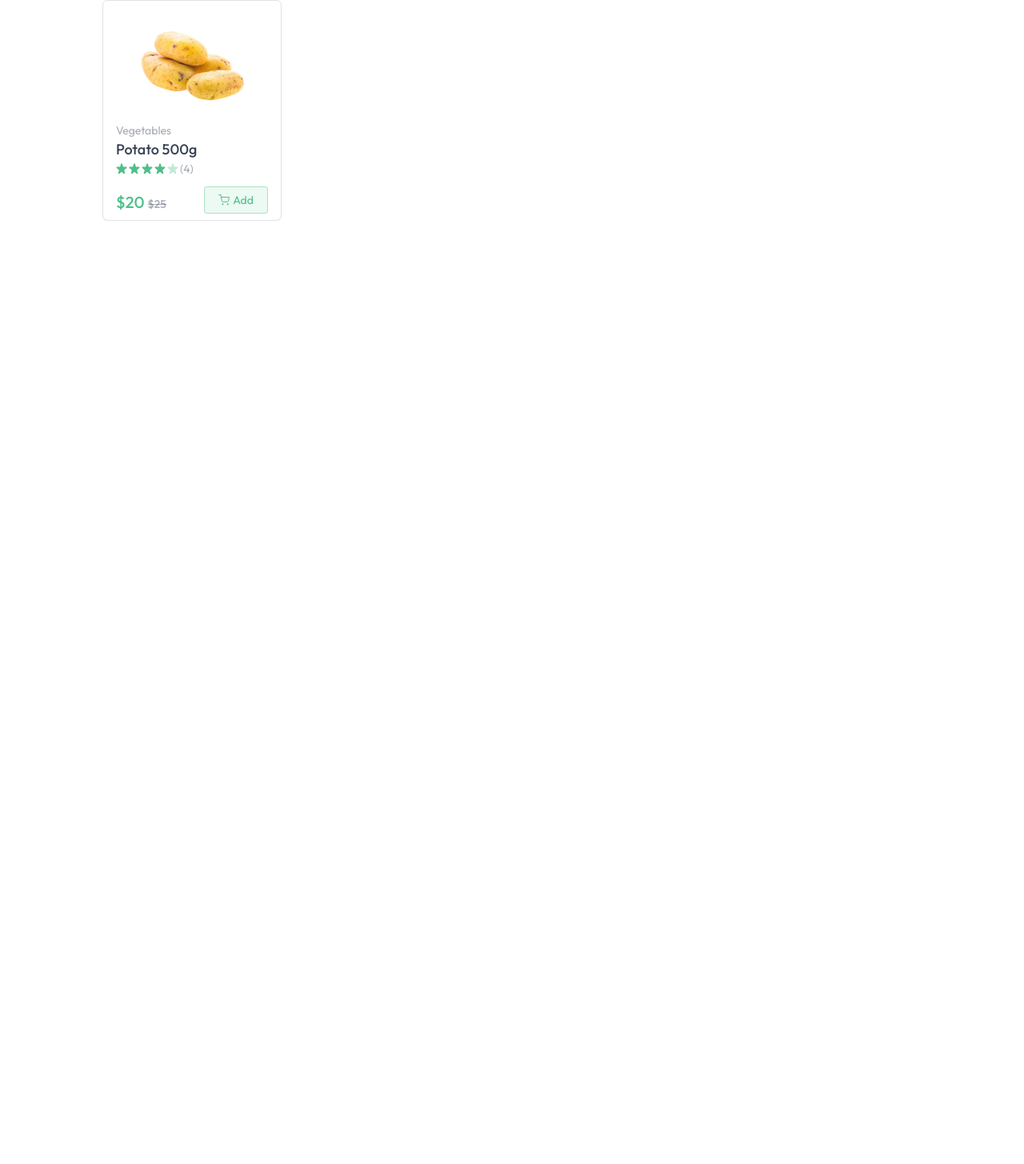
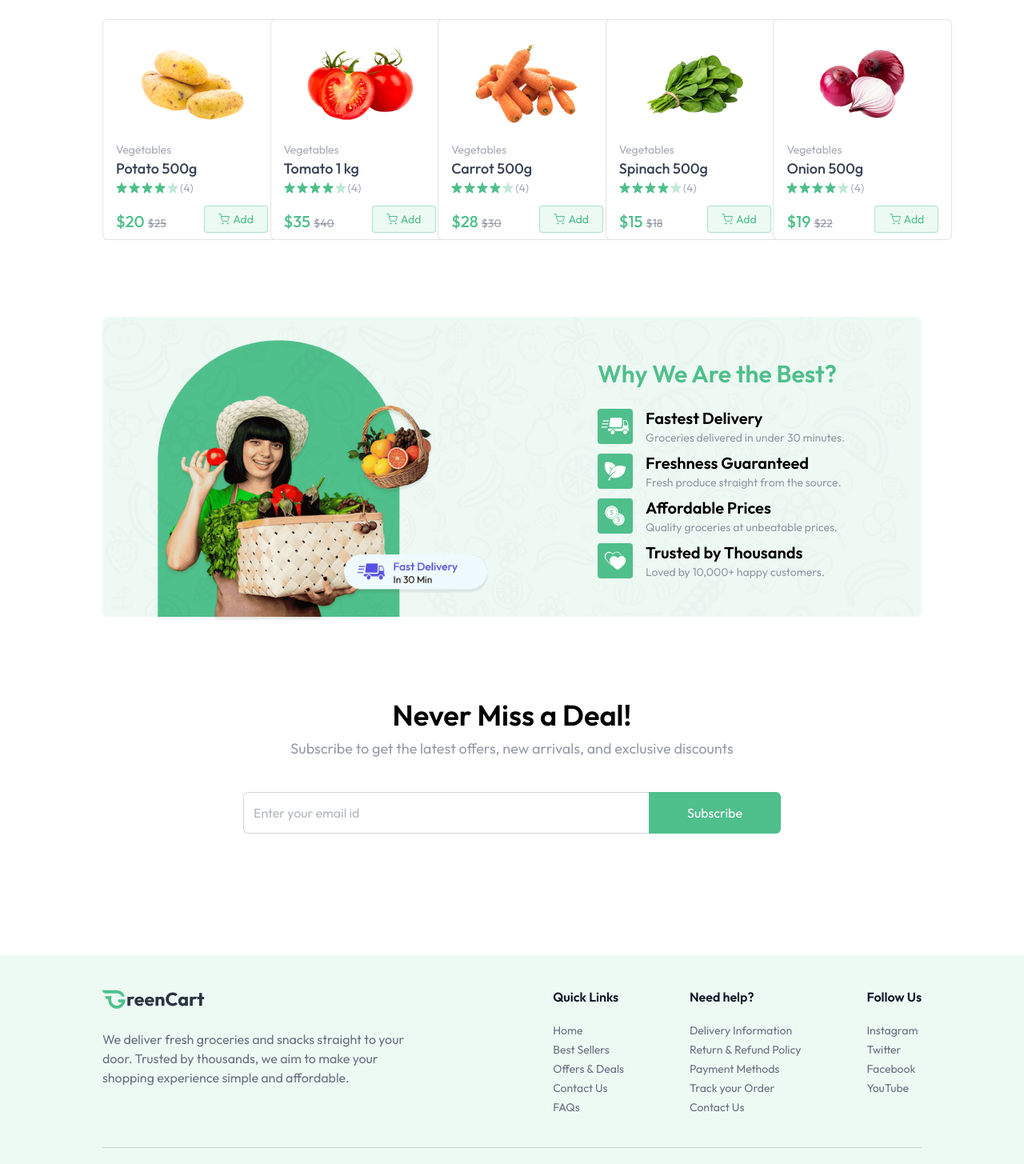
Before and after one commit to itsmearnab12/GreenCart, a React (Vite) app in the folder client/: page / in a window 1280 px wide. Shown: the part 904-2359 px from the top of the page at 80% size. Before the commit the page ends 1180 px from the top, so only its background shows below. Built offline with nearby package versions, Linux system fonts and the light colour scheme.

Commit message:
Completed the work of home page

```diff
--- a/client/src/App.jsx
+++ b/client/src/App.jsx
@@ -3,6 +3,7 @@
 import { Route, Routes, useLocation } from 'react-router-dom'
 import Home from './pages/Home'
 import { Toaster } from "react-hot-toast";
+import Footer from './components/Footer';
 
 const App = () => {
 
@@ -20,6 +21,7 @@
           <Route path='/' element={<Home />} />
         </Routes>
       </div>
+      {!isSellerPath && <Footer />}
     </div>
   )
 }
--- a/client/src/components/BestSeller.jsx
+++ b/client/src/components/BestSeller.jsx
@@ -7,8 +7,10 @@
     return (
         <div className='mt-16'>
             <p className='text-2xl md:text-3xl font-medium'>Best Sellers</p>
-            <div>
-                <ProductCard product={products[0]} />
+            <div className='grid grid-cols-2 sm:grid-cols-3 md:grid-cols-4 gap-3 md:gap-6 lg:grid-cols-5 mt-6'>
+                {products.filter((product) => product.inStock).slice(0, 5).map((product, index) => (
+                    <ProductCard key={index} product={product} />
+                ))}
             </div>
         </div>
     )
--- /dev/null
+++ b/client/src/components/BottomBanner.jsx
@@ -0,0 +1,28 @@
+import React from 'react'
+import { assets, features } from '../assets/assets'
+
+const BottomBanner = () => {
+    return (
+        <div className='relative mt-24'>
+            <img src={assets.bottom_banner_image} alt="banner" className='w-full hidden md:block' />
+            <img src={assets.bottom_banner_image_sm} alt="banner" className='w-full md:hidden' />
+
+            <div className='absolute inset-0 flex flex-col items-center md:items-end md:justify-center pt-16 md:pt-0 md:pr-24'>
+                <div>
+                    <h1 className='text-2xl md:text-3xl font-semibold text-primary mb-6'>Why We Are the Best?</h1>
+                    {features.map((feature, index) => (
+                        <div key={index} className='flex items-center gap-4 mt-2'>
+                            <img src={feature.icon} alt={feature.title} className='md:w-11 w-9' />
+                            <div>
+                                <h3 className='text-lg md:text-xl font-semibold'>{feature.title}</h3>
+                                <p className='text-gray-500/70 text-xs md:text-sm'>{feature.description}</p>
+                            </div>
+                        </div>
+                    ))}
+                </div>
+            </div>
+        </div>
+    )
+}
+
+export default BottomBanner
--- /dev/null
+++ b/client/src/components/Footer.jsx
@@ -0,0 +1,34 @@
+import { assets, footerLinks } from "../assets/assets";
+
+const Footer = () => {
+
+    return (
+        <div className="px-6 md:px-16 lg:px-24 xl:px-32 mt-24 bg-primary/10">
+            <div className="flex flex-col md:flex-row items-start justify-between gap-10 py-10 border-b border-gray-500/30 text-gray-500">
+                <div>
+                    <img className="w-34 md:w-32" src={assets.logo} alt="logo" />
+                    <p className="max-w-[410px] mt-6">We deliver fresh groceries and snacks straight to your door. Trusted by thousands, we aim to make your shopping experience simple and affordable.</p>
+                </div>
+                <div className="flex flex-wrap justify-between w-full md:w-[45%] gap-5">
+                    {footerLinks.map((section, index) => (
+                        <div key={index}>
+                            <h3 className="font-semibold text-base text-gray-900 md:mb-5 mb-2">{section.title}</h3>
+                            <ul className="text-sm space-y-1">
+                                {section.links.map((link, i) => (
+                                    <li key={i}>
+                                        <a href={link.url} className="hover:underline transition">{link.text}</a>
+                                    </li>
+                                ))}
+                            </ul>
+                        </div>
+                    ))}
+                </div>
+            </div>
+            <p className="py-4 text-center text-sm md:text-base text-gray-500/80">
+                Copyright {new Date().getFullYear()} © GreenCart All Right Reserved.
+            </p>
+        </div>
+    );
+};
+
+export default Footer;
--- /dev/null
+++ b/client/src/components/NewsLetter.jsx
@@ -0,0 +1,24 @@
+const NewsLetter = () => {
+
+    return (
+        <div className="flex flex-col items-center justify-center text-center space-y-2 mt-24 pb-14">
+            <h1 className="md:text-4xl text-2xl font-semibold">Never Miss a Deal!</h1>
+            <p className="md:text-lg text-gray-500/70 pb-8">
+                Subscribe to get the latest offers, new arrivals, and exclusive discounts
+            </p>
+            <form className="flex items-center justify-between max-w-2xl w-full md:h-13 h-12">
+                <input
+                    className="border border-gray-300 rounded-md h-full border-r-0 outline-none w-full rounded-r-none px-3 text-gray-500"
+                    type="text"
+                    placeholder="Enter your email id"
+                    required
+                />
+                <button type="submit" className="md:px-12 px-8 h-full text-white bg-primary hover:bg-primary-dull transition-all cursor-pointer rounded-md rounded-l-none">
+                    Subscribe
+                </button>
+            </form>
+        </div>
+    )
+}
+
+export default NewsLetter;
--- a/client/src/pages/Home.jsx
+++ b/client/src/pages/Home.jsx
@@ -2,6 +2,8 @@
 import MainBanner from '../components/MainBanner'
 import Categories from '../components/Categories'
 import BestSeller from '../components/BestSeller'
+import BottomBanner from '../components/BottomBanner'
+import NewsLetter from '../components/NewsLetter'
 
 const Home = () => {
     return (
@@ -9,6 +11,8 @@
             <MainBanner />
             <Categories />
             <BestSeller />
+            <BottomBanner />
+            <NewsLetter />
         </div>
     )
 }
```
